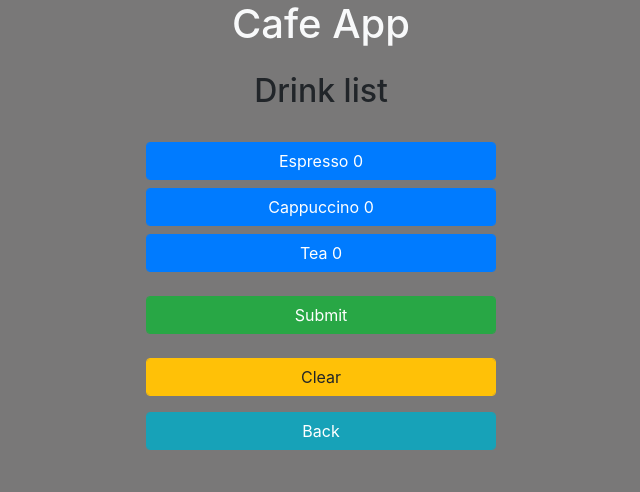
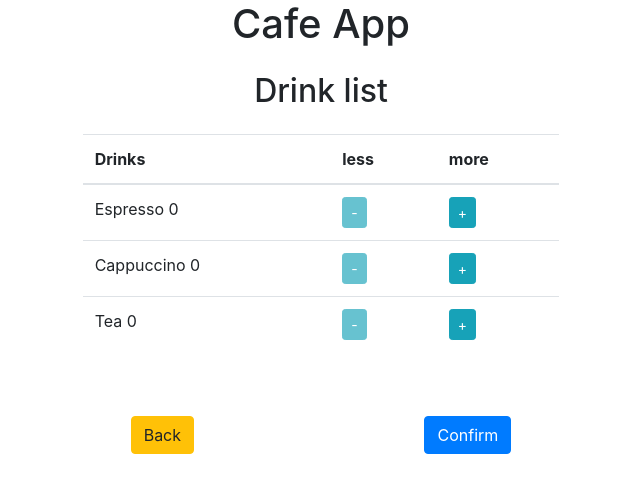
Before and after one commit to nebojsadj/Cafe-React, a React (Create React App) app: page /drinks/1 in a window 1280 px wide. Shown: the top 492 px of the page, without its empty margins (319-959 px from the left). Built offline with nearby package versions, Linux system fonts and the light colour scheme.

Commit message:
added - + buttons

```diff
--- a/src/components/DrinkList.js
+++ b/src/components/DrinkList.js
@@ -13,7 +13,6 @@ function DrinkList(props) {
   });
 
   const { espresso, cappuccino, tea } = table;
-
   const serve = () => {
     props.serveTable(table);
     props.history.push("/");
@@ -25,60 +24,95 @@ function DrinkList(props) {
         <div className="col-8 offset-2">
           <h2 className="text-center">Drink list</h2>
           <div className="row mt-4">
-            <div className="col-6 offset-3">
+            <div className="col-8 offset-2">
+              <table className="table">
+                <thead>
+                  <tr>
+                    <th>Drinks</th>
+                    <th>less</th>
+                    <th>more</th>
+                  </tr>
+                </thead>
+                <tbody>
+                  <tr>
+                    <td>{`Espresso ${espresso}`}</td>
+                    <td>
+                      <button
+                        disabled={espresso === 0}
+                        onClick={() =>
+                          setTable({ ...table, espresso: espresso - 1 })
+                        }
+                        className="btn btn-info btn-sm"
+                      >
+                        -
+                      </button>
+                    </td>
+                    <td>
+                      <button
+                        onClick={() =>
+                          setTable({ ...table, espresso: espresso + 1 })
+                        }
+                        className="btn btn-info btn-sm"
+                      >
+                        +
+                      </button>
+                    </td>
+                  </tr>
+                  <tr>
+                    <td>{`Cappuccino ${cappuccino}`}</td>
+                    <td>
+                      <button
+                        disabled={cappuccino === 0}
+                        onClick={() =>
+                          setTable({ ...table, cappuccino: cappuccino - 1 })
+                        }
+                        className="btn btn-info btn-sm"
+                      >
+                        -
+                      </button>
+                    </td>
+                    <td>
+                      <button
+                        onClick={() =>
+                          setTable({ ...table, cappuccino: cappuccino + 1 })
+                        }
+                        className="btn btn-info btn-sm"
+                      >
+                        +
+                      </button>
+                    </td>
+                  </tr>
+                  <tr>
+                    <td>{`Tea ${tea}`}</td>
+                    <td>
+                      <button
+                        disabled={tea === 0}
+                        onClick={() => setTable({ ...table, tea: tea - 1 })}
+                        className="btn btn-info btn-sm"
+                      >
+                        -
+                      </button>
+                    </td>
+                    <td>
+                      <button
+                        onClick={() => setTable({ ...table, tea: tea + 1 })}
+                        className="btn btn-info btn-sm"
+                      >
+                        +
+                      </button>
+                    </td>
+                  </tr>
+                </tbody>
+              </table>
+
               <button
-                onClick={() =>
-                  setTable({
-                    ...table,
-                    espresso: espresso + 1,
-                  })
-                }
-                className="btn btn-primary form-control mt-2"
+                onClick={serve}
+                className="btn btn-primary float-right mt-5 mr-5"
               >
-                {`Espresso ${espresso}`}
+                Confirm
               </button>
               <br />
-              <button
-                onClick={() =>
-                  setTable({
-                    ...table,
-                    cappuccino: cappuccino + 1,
-                  })
-                }
-                className="btn btn-primary form-control mt-2"
-              >
-                {`Cappuccino ${cappuccino}`}
-              </button>
-              <br />
-              <button
-                onClick={() =>
-                  setTable({
-                    ...table,
-                    tea: tea + 1,
-                  })
-                }
-                className="btn btn-primary form-control mt-2"
-              >
-                {`Tea ${tea}`}
-              </button>
-              <br />
-              <button
-                onClick={serve}
-                className="btn btn-success form-control mt-4"
-              >
-                Submit
-              </button>
-              <br />
-              <button
-                onClick={() =>
-                  setTable({ ...table, espresso: 0, cappuccino: 0, tea: 0 })
-                }
-                className="btn btn-warning form-control mt-4"
-              >
-                Clear
-              </button>
-              <br />
-              <Link to="/" className="btn btn-info form-control mt-3">
+              <Link to="/" className="btn btn-warning float-left mt-4 ml-5">
                 Back
               </Link>
             </div>
--- a/src/components/Header.js
+++ b/src/components/Header.js
@@ -2,7 +2,7 @@ import React from "react";
 
 function Header() {
   return (
-    <div className="container-fluid text-center text-light">
+    <div className="container-fluid text-center">
       <h1>Cafe App</h1>
     </div>
   );
--- a/src/index.css
+++ b/src/index.css
@@ -1,7 +1,3 @@
-body {
-    background-color: rgba(117, 116, 116, 0.966);
-}
-
 .tab {
     width: 400px;
     height: 400px;
```
